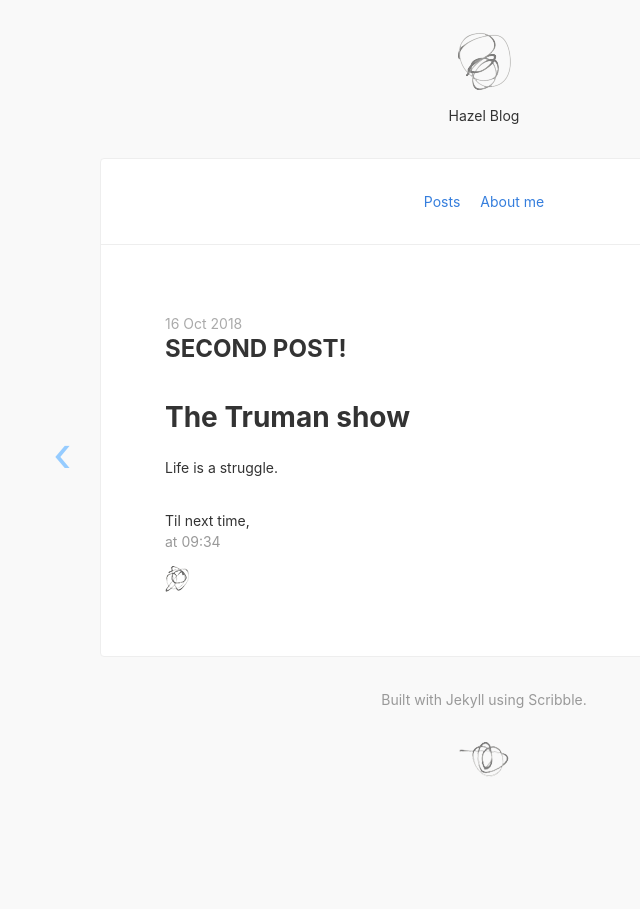
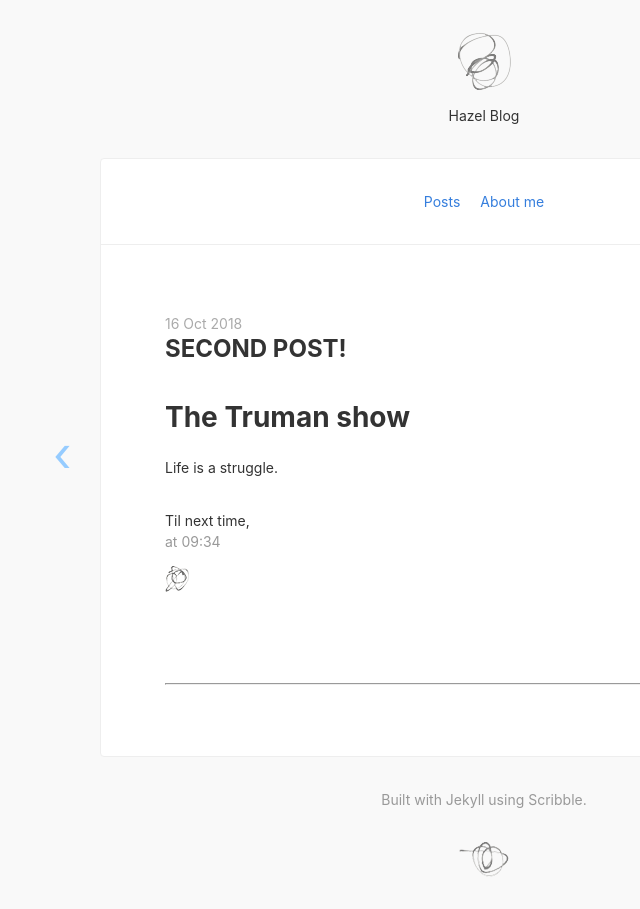
Before and after one commit to hongaah/hongaah.github.io, a Jekyll site: the page built from _posts/2018-10-15-thetrumanshow.md, in a window 1280 px wide. Shown: the whole page, without its empty margins (156-796 px from the left). Built offline with Jekyll 4.4.1, drawn with Linux system fonts in a browser that asks for light colours; nearby versions of some CDN libraries; comment, search, counter and statistics services are not loaded.

Commit message:
fix disqus

```diff
--- a/_includes/disqus_comments.html
+++ b/_includes/disqus_comments.html
@@ -2,7 +2,7 @@
 <div id="disqus_thread"></div>
 <script>
 var disqus_config = function () {
-this.page.url = "https://hongaah.github.io{{page.url}}"; // <--- 修改成你的博客地址
+this.page.url = "https://hongaah.github.io/{{page.url}}"; // <--- 修改成你的博客地址
 this.page.identifier = "https://hongaah.github.io/{{page.url}}";
 };
 (function() { // DON'T EDIT BELOW THIS LINE
--- a/_includes/signoff.html
+++ b/_includes/signoff.html
@@ -4,3 +4,8 @@
   <span class="silver">{{ page.date | date: "at %H:%M" }}</span>
 </p>
 <img src="{{ site.url }}/images/scribble3.png" alt="scribble" />
+<br/><br/><br/><br/><br/><hr/>
+<div>
+{% if site.disqus.shortname %}
+  {% include disqus_comments.html %}
+{% endif %}
--- a/_layouts/default.html
+++ b/_layouts/default.html
@@ -51,7 +51,7 @@
         </div>
 
         {% if is_post %}{% include signoff.html %}{% endif %}
-        {% if site.disqus_shortname %} {% include disqus_comments.html %} {% endif %}
+
       </main>
       {% if is_post %}{% include pagination.html %}{% endif %}
     </div>
```
